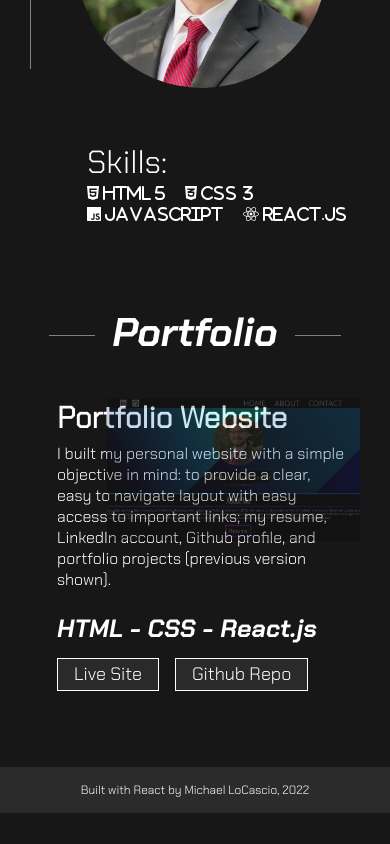
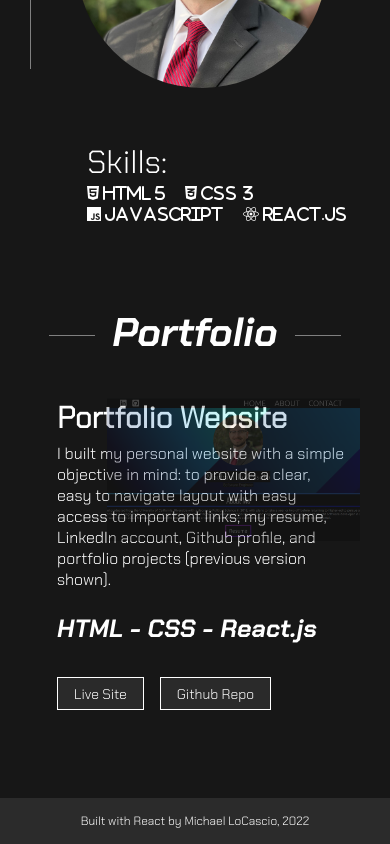
Before and after one commit to Gitmsl/msl-website, a React (Create React App) app: page / in a window 390 px wide. Shown: the part 564-1408 px from the top of the page. Before the commit the page ends 1377 px from the top, so only its background shows below. Built offline with nearby package versions, Linux system fonts and the light colour scheme.

Commit message:
Portfolio Buttons fix
Post deployment, found that portfolio item buttons would layer on top of eachother on iPhone 11. added flex container and reduced font size from 18-14 to fix.

```diff
--- a/src/portfolio/PortfolioItem.jsx
+++ b/src/portfolio/PortfolioItem.jsx
@@ -10,6 +10,7 @@ export default function PortfolioItem(props) {
                     <h3 className="projTitle">{props.projTitle}</h3>
                     <p className="itemDescription">{props.itemDescription}</p>
                     <p className="techUsed">{props.techUsed}</p>
+                    <div className="portfolioButtonsContainer">
                         <a className="portfolioItemButtonContainer"
                             href={props.siteLink}
                             target="_blank"
@@ -24,5 +25,6 @@ export default function PortfolioItem(props) {
                         </a>
                     </div>
                 </div>
+        </div>
     )
 }
--- a/src/portfolio/portfolio.css
+++ b/src/portfolio/portfolio.css
@@ -190,6 +190,10 @@
         margin: 16px 0;
     }
 
+    .portfolioButtonsContainer {
+        display: flex;
+    }
+
     .portfolioItemButtonContainer {
         padding: 5px 10px;
         margin: 16px 16px 8px 0;
@@ -210,7 +214,7 @@
         background-color: transparent;
         text-decoration: none;
         font-family: Chakra Petch;
-        font-size: 18px;
+        font-size: 14px;
         border: none;
         margin: 0;
         cursor: pointer;
```
Lines whose indentation alone changed are shown as unchanged.
